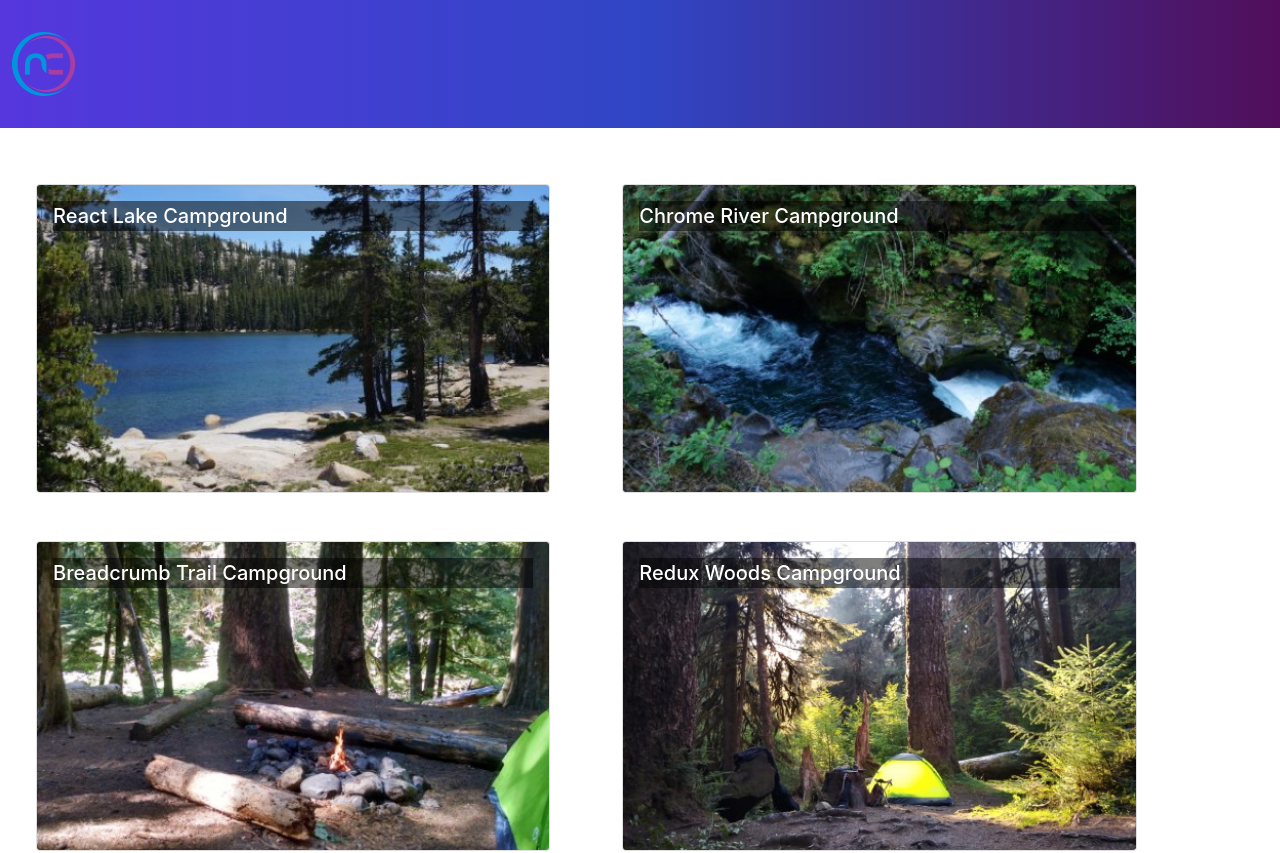
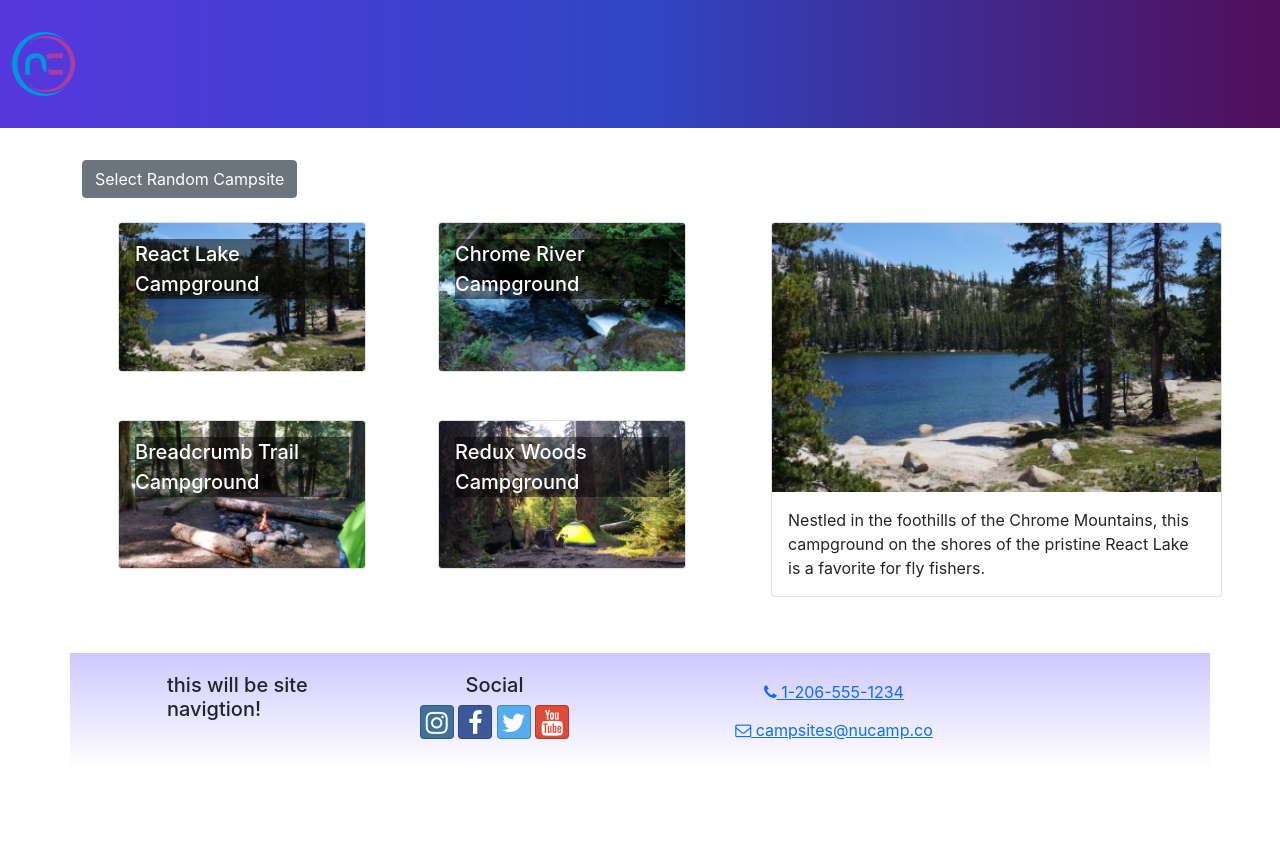
Before and after one commit to cbenedict76/3-React_2023_01_04, a React (Create React App) app: page / in a window 1280 px wide. Shown: the top 853 px of the page. After the commit the page ends 800 px from the top, so only its background shows below. Built offline with nearby package versions, Linux system fonts and the light colour scheme.

Commit message:
3-React - Week 2 - CampsitesDirectoryPage and CampsiteDetail

```diff
--- a/src/App.js
+++ b/src/App.js
@@ -1,4 +1,4 @@
-import CampsitesList from './features/campsites/CampsitesList.js';
+import CampsitesDirectoryPage from './pages/CampsitesDirectoryPage.js';
 import Header from './components/Header'
 import Footer from './components/Footer'
 import './App.css';
@@ -7,7 +7,7 @@
   return (
     <div className="App">
       <Header />
-      <CampsitesList />
+      <CampsitesDirectoryPage />
       <Footer />
     </div>
   );
--- /dev/null
+++ b/src/features/campsites/CampsiteDetail.js
@@ -0,0 +1,18 @@
+import { Card, CardImg, CardText, CardBody, Col } from 'reactstrap';
+
+const CampsiteDetail = ({ campsite }) => {
+    const { image, name, description } = campsite;
+
+    return (
+        <Col md='12' className='m-4'>
+            <Card>
+                <CardImg top src={image} alt={name} />
+                <CardBody>
+                    <CardText>{description}</CardText>
+                </CardBody>
+            </Card>
+        </Col>
+    )
+};
+
+export default CampsiteDetail;
--- a/src/features/campsites/CampsitesList.js
+++ b/src/features/campsites/CampsitesList.js
@@ -1,4 +1,4 @@
-import { CAMPSITES } from '../../app/shared/CAMPSITES';
+// import { CAMPSITES } from '../../app/shared/CAMPSITES';
 import { Col, Row } from 'reactstrap';
 import CampsiteCard from './CampsiteCard';
 import { selectAllCampsites } from './campsitesSlice';
--- /dev/null
+++ b/src/pages/CampsitesDirectoryPage.js
@@ -0,0 +1,32 @@
+import { Container, Row, Col, Button } from 'reactstrap';
+// import CampsiteDetail from '../features/campsites/CampsiteDetail';
+import CampsiteDetail from '../features/campsites/CampsiteDetail';
+import CampsitesList from '../features/campsites/CampsitesList'
+import { selectRandomCampsite } from '../features/campsites/campsitesSlice';
+
+const CampsitesDirectoryPage = () => {
+    let selectedCampsite = selectRandomCampsite();
+
+    const toggleCampsite = () => {
+        selectedCampsite = selectRandomCampsite();
+        console.log(selectedCampsite)
+    }
+
+    return (
+    <Container>
+        <Button onClick={() => toggleCampsite()}>
+            Select Random Campsite
+        </Button>
+        <Row>
+        <Col sm='5' md='7'>
+            <CampsitesList />
+        </Col>
+        <Col sm='7' md='5'>
+            <CampsiteDetail campsite={selectedCampsite} />
+        </Col>
+        </Row>
+    </Container>
+    )
+}
+
+export default CampsitesDirectoryPage;
```
